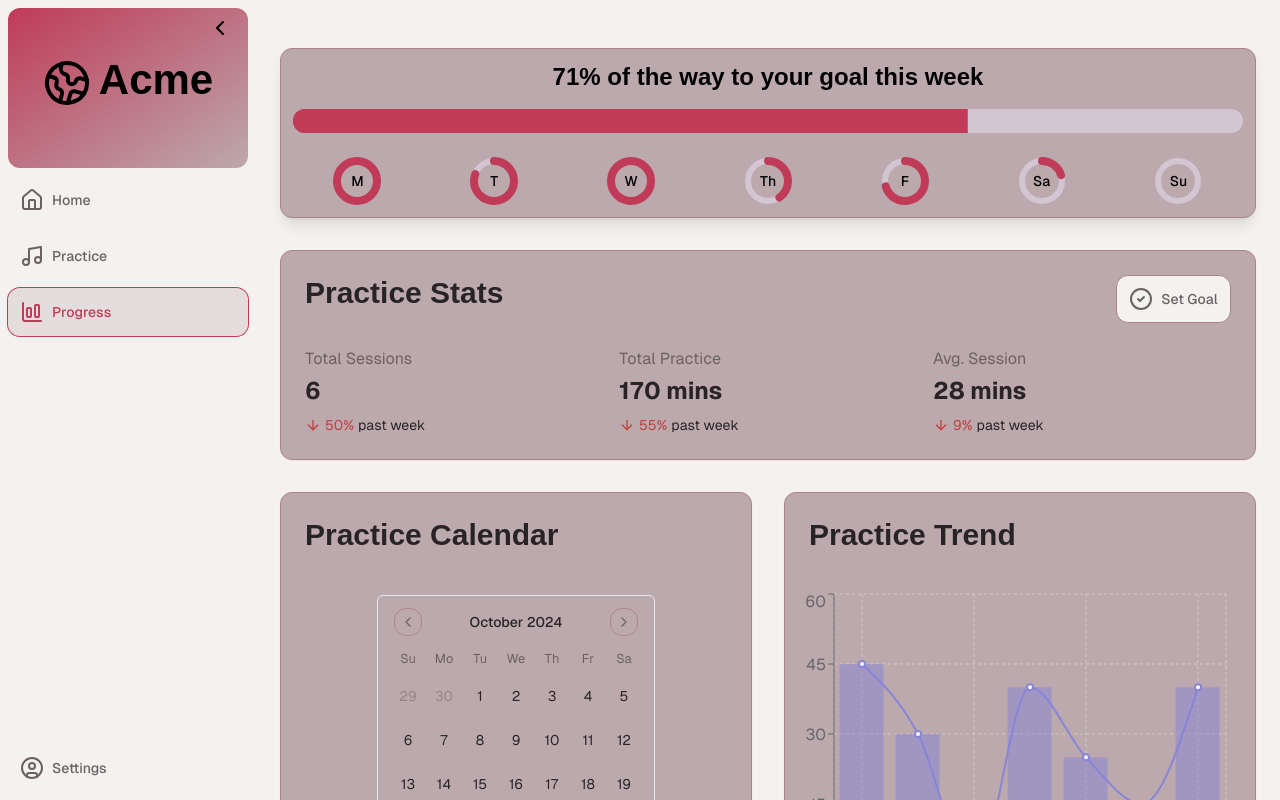
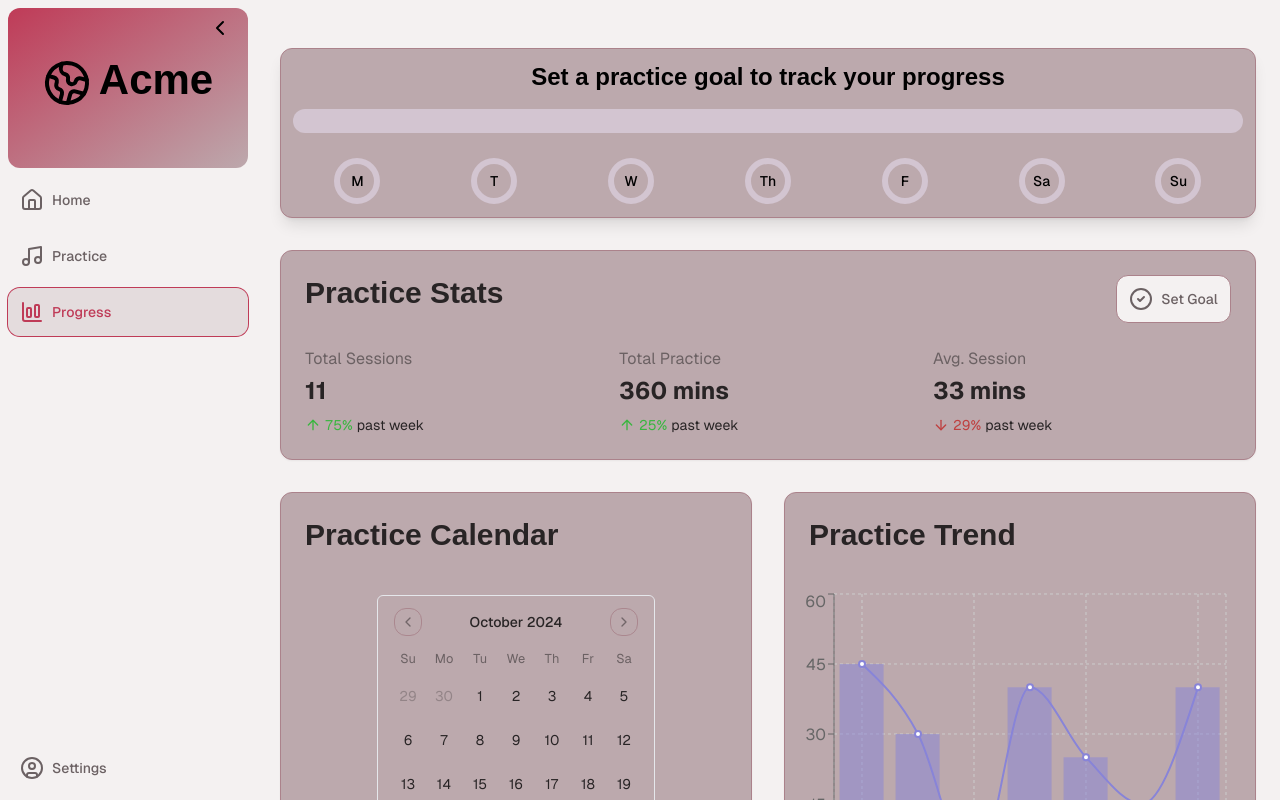
Before and after one commit to johnnywrightiv/improv-harmony-companion, a Next.js app: page /dashboard/progress in a window 1280 px wide. Built offline with nearby package versions, Linux system fonts and the light colour scheme; a web font is replaced by a local one.

Commit message:
quick start countdown

```diff
--- a/src/app/dashboard/progress/page.tsx
+++ b/src/app/dashboard/progress/page.tsx
@@ -1,11 +1,10 @@
 'use client';
 
-import React, { useMemo } from 'react';
+import React from 'react';
 import { Card, CardHeader, CardContent } from '@/components/ui/card';
 import { Calendar } from '@/components/ui/calendar';
 import { ArrowUp, ArrowDown } from 'lucide-react';
 import RecentSessions from '@/components/recent-sessions';
-import placeholderData from '@/data/placeholder-data.json';
 import {
 	Line,
 	XAxis,
@@ -18,7 +17,9 @@ import {
 } from 'recharts';
 import ProgressOverview from '@/components/progress-overview';
 import SetPracticeGoalDialog from '@/components/set-practice-goal';
+import placeholderData from '@/data/placeholder-data.json';
 
+// Helper component for trend indicators
 const TrendIndicator: React.FC<{ isPositive: boolean; value: string }> = ({
 	isPositive,
 	value,
@@ -41,7 +42,68 @@ const Progress: React.FC = () => {
 		(session) => session.userId === user.id
 	);
 
-	const practiceData = useMemo(() => {
+	// Calculate total stats (all-time)
+	const totalStats = {
+		sessions: userSessions.length,
+		practiceTime: userSessions.reduce(
+			(sum, session) => sum + session.duration / 60,
+			0
+		),
+		avgSession:
+			userSessions.length > 0
+				? userSessions.reduce(
+						(sum, session) => sum + session.duration / 60,
+						0
+					) / userSessions.length
+				: 0,
+	};
+
+	// Calculate weekly trends
+	const getWeekStats = (daysAgo: number) => {
+		const now = new Date();
+		const startDate = new Date(now.setDate(now.getDate() - daysAgo));
+
+		return userSessions
+			.filter((session) => new Date(session.date) >= startDate)
+			.reduce(
+				(stats, session) => ({
+					sessions: stats.sessions + 1,
+					practiceTime: stats.practiceTime + session.duration / 60,
+				}),
+				{ sessions: 0, practiceTime: 0 }
+			);
+	};
+
+	// Get current week and previous week stats
+	const currentWeek = getWeekStats(7);
+	const previousWeek = getWeekStats(14);
+	previousWeek.sessions -= currentWeek.sessions;
+	previousWeek.practiceTime -= currentWeek.practiceTime;
+
+	// Calculate week-over-week trends
+	const calculateTrend = (current: number, previous: number) => {
+		if (previous === 0) return 0;
+		return Math.round(((current - previous) / previous) * 100);
+	};
+
+	const trends = {
+		sessions: calculateTrend(currentWeek.sessions, previousWeek.sessions),
+		practiceTime: calculateTrend(
+			currentWeek.practiceTime,
+			previousWeek.practiceTime
+		),
+		avgSession: calculateTrend(
+			currentWeek.sessions > 0
+				? currentWeek.practiceTime / currentWeek.sessions
+				: 0,
+			previousWeek.sessions > 0
+				? previousWeek.practiceTime / previousWeek.sessions
+				: 0
+		),
+	};
+
+	// Calculate practice data for chart
+	const practiceData = React.useMemo(() => {
 		const now = new Date();
 		const oneWeekAgo = new Date(now.getTime() - 7 * 24 * 60 * 60 * 1000);
 
@@ -62,47 +124,6 @@ const Progress: React.FC = () => {
 		});
 	}, [userSessions]);
 
-	const calculateWeeklyStats = (daysAgo: number) => {
-		const endDate = new Date();
-		const startDate = new Date(
-			endDate.getTime() - daysAgo * 24 * 60 * 60 * 1000
-		);
-		const relevantSessions = userSessions.filter(
-			(session) =>
-				new Date(session.date) >= startDate && new Date(session.date) < endDate
-		);
-
-		const totalSessions = relevantSessions.length;
-		const totalPracticeTime = relevantSessions.reduce(
-			(sum, session) => sum + session.duration / 60,
-			0
-		);
-		const avgSessionDuration =
-			totalSessions > 0 ? totalPracticeTime / totalSessions : 0;
-
-		return { totalSessions, totalPracticeTime, avgSessionDuration };
-	};
-
-	const currentWeekStats = calculateWeeklyStats(7);
-	const previousWeekStats = calculateWeeklyStats(14);
-
-	const calculateTrendPercentage = (current: number, previous: number) => {
-		return previous !== 0 ? ((current - previous) / previous) * 100 : 0;
-	};
-
-	const totalSessionsTrend = calculateTrendPercentage(
-		currentWeekStats.totalSessions,
-		previousWeekStats.totalSessions
-	);
-	const totalPracticeTimeTrend = calculateTrendPercentage(
-		currentWeekStats.totalPracticeTime,
-		previousWeekStats.totalPracticeTime
-	);
-	const avgSessionDurationTrend = calculateTrendPercentage(
-		currentWeekStats.avgSessionDuration,
-		previousWeekStats.avgSessionDuration
-	);
-
 	return (
 		<div className="space-y-8">
 			<ProgressOverview />
@@ -119,13 +140,11 @@ const Progress: React.FC = () => {
 				<CardContent className="grid grid-cols-3 gap-2 md:gap-4">
 					<div>
 						<p className="mb-1 text-muted-foreground">Total Sessions</p>
-						<p className="mb-2 text-2xl font-bold">
-							{currentWeekStats.totalSessions}
-						</p>
+						<p className="mb-2 text-2xl font-bold">{totalStats.sessions}</p>
 						<div className="flex items-center text-sm">
 							<TrendIndicator
-								isPositive={totalSessionsTrend >= 0}
-								value={Math.abs(totalSessionsTrend).toFixed(0)}
+								isPositive={trends.sessions >= 0}
+								value={Math.abs(trends.sessions).toString()}
 							/>
 							<span className="ml-1">past week</span>
 						</div>
@@ -133,12 +152,12 @@ const Progress: React.FC = () => {
 					<div>
 						<p className="mb-1 text-muted-foreground">Total Practice</p>
 						<p className="mb-2 text-2xl font-bold">
-							{currentWeekStats.totalPracticeTime.toFixed(0)} mins
+							{Math.round(totalStats.practiceTime)} mins
 						</p>
 						<div className="flex items-center text-sm">
 							<TrendIndicator
-								isPositive={totalPracticeTimeTrend >= 0}
-								value={Math.abs(totalPracticeTimeTrend).toFixed(0)}
+								isPositive={trends.practiceTime >= 0}
+								value={Math.abs(trends.practiceTime).toString()}
 							/>
 							<span className="ml-1">past week</span>
 						</div>
@@ -146,12 +165,12 @@ const Progress: React.FC = () => {
 					<div>
 						<p className="mb-1 text-muted-foreground">Avg. Session</p>
 						<p className="mb-2 text-2xl font-bold">
-							{currentWeekStats.avgSessionDuration.toFixed(0)} mins
+							{Math.round(totalStats.avgSession)} mins
 						</p>
 						<div className="flex items-center text-sm">
 							<TrendIndicator
-								isPositive={avgSessionDurationTrend >= 0}
-								value={Math.abs(avgSessionDurationTrend).toFixed(0)}
+								isPositive={trends.avgSession >= 0}
+								value={Math.abs(trends.avgSession).toString()}
 							/>
 							<span className="ml-1">past week</span>
 						</div>
@@ -181,7 +200,7 @@ const Progress: React.FC = () => {
 						<h2>Practice Trend</h2>
 					</CardHeader>
 					<CardContent className="-ml-10 flex flex-grow items-center justify-center">
-						<div className=" h-80 w-full">
+						<div className="h-80 w-full">
 							<ResponsiveContainer width="100%" height="100%">
 								<ComposedChart data={practiceData}>
 									<CartesianGrid strokeDasharray="3 3" />
--- a/src/components/dashboard-home.tsx
+++ b/src/components/dashboard-home.tsx
@@ -21,9 +21,9 @@ const DashboardHome = () => {
 
 	const handleQuickStart = () => {
 		dispatch(updateConfig({ isActive: true }));
-		dispatch(setTimerMode('stopwatch'));
+		dispatch(setTimerMode('countdown'));
 		dispatch(setTimerStatus('playing'));
-		dispatch(setTimerDuration(0));
+		dispatch(setTimerDuration(1800));
 		router.push('/dashboard/practice');
 	};
 
--- a/src/components/progress-overview.tsx
+++ b/src/components/progress-overview.tsx
@@ -1,42 +1,91 @@
-'use client';
-
 import React from 'react';
 import { Progress } from '@/components/ui/progress';
 import { Circle } from 'lucide-react';
 import Link from 'next/link';
+import { useSelector } from 'react-redux';
+import { RootState } from '@/store/store';
 import placeholderData from '@/data/placeholder-data.json';
 
 export default function ProgressOverview() {
+	// Get practice goal from Redux store
+	const { dailyGoal } = useSelector(
+		(state: RootState) => state.user.settings.practiceGoal
+	);
+
+	// Get sessions from placeholder data for now
+	// In production, this would come from your data source
 	const user = placeholderData.users[0];
-	const { dailyGoal, weeklyGoal, dailyProgress, weeklyProgress } =
-		user.stats.goalTracking;
+	const userSessions = placeholderData.sessions.filter(
+		(session) => session.userId === user.id
+	);
 
-	// Frontend calculation as a fallback
-	const calculatedWeeklyProgress = dailyProgress.reduce(
-		(sum, day) => sum + day,
+	// Calculate weekly goal
+	const weeklyGoal = dailyGoal ? dailyGoal * 7 : 0;
+
+	// Get dates for the current week (Monday to Sunday)
+	const getCurrentWeekDates = () => {
+		const now = new Date();
+		const currentDay = now.getDay();
+		const diff = currentDay === 0 ? 6 : currentDay - 1; // Adjust for Monday start
+
+		const monday = new Date(now);
+		monday.setDate(now.getDate() - diff);
+		monday.setHours(0, 0, 0, 0);
+
+		const dates = [];
+		for (let i = 0; i < 7; i++) {
+			const date = new Date(monday);
+			date.setDate(monday.getDate() + i);
+			dates.push(date);
+		}
+		return dates;
+	};
+
+	// Calculate progress for each day of the current week
+	const calculateDailyProgress = () => {
+		const weekDates = getCurrentWeekDates();
+
+		return weekDates.map((date) => {
+			const dayStart = new Date(date);
+			const dayEnd = new Date(date);
+			dayEnd.setHours(23, 59, 59, 999);
+
+			const daySessions = userSessions.filter((session) => {
+				const sessionDate = new Date(session.date);
+				return sessionDate >= dayStart && sessionDate <= dayEnd;
+			});
+
+			return daySessions.reduce(
+				(total, session) => total + session.duration / 60,
+				0
+			);
+		});
+	};
+
+	const dailyProgress = calculateDailyProgress();
+	const weeklyProgress = dailyProgress.reduce(
+		(sum, minutes) => sum + minutes,
 		0
 	);
-
-	// Use backend-provided weekly progress, fall back to calculated if necessary
-	const actualWeeklyProgress =
-		weeklyProgress > 0 ? weeklyProgress : calculatedWeeklyProgress;
 
 	// Calculate overall progress percentage
 	const overallProgress =
 		weeklyGoal > 0
-			? Math.round((actualWeeklyProgress / weeklyGoal) * 100)
-			: Math.round((actualWeeklyProgress / (dailyGoal * 7)) * 100);
+			? Math.min(Math.round((weeklyProgress / weeklyGoal) * 100), 100)
+			: 0;
 
 	const daysOfWeek = ['M', 'T', 'W', 'Th', 'F', 'Sa', 'Su'];
 
 	return (
 		<div className="w-full space-y-4 rounded-[--radius] border border-border bg-secondary p-3 shadow-lg">
 			<Link href="/dashboard/progress" className="block">
-				<div className="text-center hover:underline ">
+				<div className="text-center hover:underline">
 					<h3 className="text-foreground mb-4 font-semibold">
-						{actualWeeklyProgress > 0
-							? `${overallProgress}% of the way to your goal this week`
-							: 'No progress yet this week'}
+						{!dailyGoal
+							? 'Set a practice goal to track your progress'
+							: weeklyProgress > 0
+								? `${overallProgress}% of the way to your goal this week`
+								: 'No progress yet this week 😢'}
 					</h3>
 				</div>
 
@@ -59,7 +108,10 @@ export default function ProgressOverview() {
 			<div className="flex justify-around space-x-2 pt-2">
 				{daysOfWeek.map((day, index) => {
 					const dayProgress =
-						dailyGoal > 0 ? (dailyProgress[index] / dailyGoal) * 100 : 0;
+						dailyGoal > 0
+							? Math.min((dailyProgress[index] / dailyGoal) * 100, 100)
+							: 0;
+
 					return (
 						<div key={day} className="relative">
 							<Circle size={48} className="stroke-[3] text-accent" />
@@ -84,93 +136,3 @@ export default function ProgressOverview() {
 		</div>
 	);
 }
-
-// 'use client';
-
-// import React from 'react';
-// import { Progress } from '@/components/ui/progress';
-// import { Circle } from 'lucide-react';
-// import Link from 'next/link';
-// import placeholderData from '@/data/placeholder-data.json';
-
-// export default function ProgressOverview() {
-// 	const user = placeholderData.users[0];
-// 	const { dailyGoal, weeklyGoal, dailyProgress, weeklyProgress } =
-// 		user.stats.goalTracking;
-
-// 	// Frontend calculation as a fallback
-// 	const calculatedWeeklyProgress = dailyProgress.reduce(
-// 		(sum, day) => sum + day,
-// 		0
-// 	);
-
-// 	// Use backend-provided weekly progress, fall back to calculated if necessary
-// 	const actualWeeklyProgress =
-// 		weeklyProgress > 0 ? weeklyProgress : calculatedWeeklyProgress;
-
-// 	// Calculate overall progress percentage
-// 	const overallProgress =
-// 		weeklyGoal > 0
-// 			? Math.round((actualWeeklyProgress / weeklyGoal) * 100)
-// 			: Math.round((actualWeeklyProgress / (dailyGoal * 7)) * 100);
-
-// 	const daysOfWeek = ['M', 'T', 'W', 'Th', 'F', 'Sa', 'Su'];
-
-// 	return (
-// 		<div className="w-full space-y-4 rounded-[--radius] border border-border bg-secondary p-2 shadow-lg">
-// 			<Link href="/dashboard/progress" className="block">
-// 				<div className="text-center hover:underline">
-// 					<h3 className="text-foreground mb-2 text-sm font-semibold md:text-base">
-// 						{actualWeeklyProgress > 0
-// 							? `${overallProgress}% of the way to your goal this week`
-// 							: 'No progress yet this week'}
-// 					</h3>
-// 				</div>
-
-// 				<div className="relative">
-// 					<Progress
-// 						value={overallProgress}
-// 						className="h-4 w-full rounded-[--radius] bg-accent md:h-6"
-// 					/>
-// 					{overallProgress > 0 && (
-// 						<div
-// 							className="absolute inset-0 rounded-[--radius] bg-primary"
-// 							style={{
-// 								clipPath: `polygon(0 0, ${overallProgress}% 0, ${overallProgress}% 100%, 0 100%)`,
-// 							}}
-// 						/>
-// 					)}
-// 				</div>
-// 			</Link>
-
-// 			<div className="flex justify-around space-x-1 pt-2 md:space-x-2">
-// 				{daysOfWeek.map((day, index) => {
-// 					const dayProgress =
-// 						dailyGoal > 0 ? (dailyProgress[index] / dailyGoal) * 100 : 0;
-// 					return (
-// 						<div key={day} className="relative flex flex-col items-center">
-// 							<Circle
-// 								size={36}
-// 								className="stroke-[2] text-accent md:size-48 md:stroke-[3]"
-// 							/>
-// 							{dayProgress > 0 && (
-// 								<Circle
-// 									size={36}
-// 									className="absolute inset-0 stroke-[3] text-primary md:size-48 md:stroke-[4]"
-// 									style={{
-// 										strokeDasharray: `${dayProgress * 1.2}, 120`,
-// 										transform: 'rotate(-90deg)',
-// 										transformOrigin: 'center',
-// 									}}
-// 								/>
-// 							)}
-// 							<span className="text-foreground absolute inset-0 flex items-center justify-center text-xs font-medium md:text-sm">
-// 								{day}
-// 							</span>
-// 						</div>
-// 					);
-// 				})}
-// 			</div>
-// 		</div>
-// 	);
-// }
--- a/src/data/placeholder-data.json
+++ b/src/data/placeholder-data.json
@@ -129,23 +129,23 @@
 			"sessionId": "session_000",
 			"userId": "user_001",
 			"loopId": "loop_001",
-			"name": "Morning Jazz Practice",
-			"duration": 1800,
-			"date": "2024-10-24",
+			"name": "Weekend Session",
+			"duration": 3600,
+			"date": "2024-10-13",
 			"review": {
-				"notes": "Good progress on scales",
-				"rating": 4
+				"notes": "Long weekend practice",
+				"rating": 5
 			}
 		},
 		{
 			"sessionId": "session_001",
 			"userId": "user_001",
 			"loopId": "loop_001",
-			"name": "Evening Jazz Practice",
-			"duration": 1200,
-			"date": "2024-10-23",
+			"name": "Late Practice",
+			"duration": 1500,
+			"date": "2024-10-14",
 			"review": {
-				"notes": "Short but focused session",
+				"notes": "Quick but productive",
 				"rating": 4
 			}
 		},
@@ -153,35 +153,35 @@
 			"sessionId": "session_002",
 			"userId": "user_001",
 			"loopId": "loop_001",
-			"name": "Afternoon Practice",
-			"duration": 2400,
-			"date": "2024-10-22",
+			"name": "Evening Practice",
+			"duration": 1800,
+			"date": "2024-10-15",
 			"review": {
-				"notes": "Extended rhythm work",
-				"rating": 5
+				"notes": "Good session",
+				"rating": 4
 			}
 		},
 		{
 			"sessionId": "session_003",
 			"userId": "user_001",
 			"loopId": "loop_001",
-			"name": "Quick Practice",
-			"duration": 900,
-			"date": "2024-10-21",
+			"name": "Afternoon Session",
+			"duration": 2700,
+			"date": "2024-10-16",
 			"review": {
-				"notes": "Brief warmup",
-				"rating": 3
+				"notes": "Extended practice",
+				"rating": 4
 			}
 		},
 		{
 			"sessionId": "session_004",
 			"userId": "user_001",
 			"loopId": "loop_001",
-			"name": "Late Night Session",
-			"duration": 1500,
-			"date": "2024-10-20",
+			"name": "Morning Practice",
+			"duration": 1800,
+			"date": "2024-10-17",
 			"review": {
-				"notes": "Focus on chord progressions",
+				"notes": "Regular practice",
 				"rating": 4
 			}
 		},
@@ -201,11 +201,11 @@
 			"sessionId": "session_006",
 			"userId": "user_001",
 			"loopId": "loop_001",
-			"name": "Morning Practice",
-			"duration": 1800,
-			"date": "2024-10-17",
+			"name": "Late Night Session",
+			"duration": 1500,
+			"date": "2024-10-20",
 			"review": {
-				"notes": "Regular practice",
+				"notes": "Focus on chord progressions",
 				"rating": 4
 			}
 		},
@@ -213,35 +213,35 @@
 			"sessionId": "session_007",
 			"userId": "user_001",
 			"loopId": "loop_001",
-			"name": "Afternoon Session",
-			"duration": 2700,
-			"date": "2024-10-16",
+			"name": "Quick Practice",
+			"duration": 900,
+			"date": "2024-10-21",
 			"review": {
-				"notes": "Extended practice",
-				"rating": 4
+				"notes": "Brief warmup",
+				"rating": 3
 			}
 		},
 		{
 			"sessionId": "session_008",
 			"userId": "user_001",
 			"loopId": "loop_001",
-			"name": "Evening Practice",
-			"duration": 1800,
-			"date": "2024-10-15",
+			"name": "Afternoon Practice",
+			"duration": 2400,
+			"date": "2024-10-22",
 			"review": {
-				"notes": "Good session",
-				"rating": 4
+				"notes": "Extended rhythm work",
+				"rating": 5
 			}
 		},
 		{
 			"sessionId": "session_009",
 			"userId": "user_001",
 			"loopId": "loop_001",
-			"name": "Late Practice",
-			"duration": 1500,
-			"date": "2024-10-14",
+			"name": "Evening Jazz Practice",
+			"duration": 1200,
+			"date": "2024-10-23",
 			"review": {
-				"notes": "Quick but productive",
+				"notes": "Short but focused session",
 				"rating": 4
 			}
 		},
@@ -249,36 +249,12 @@
 			"sessionId": "session_010",
 			"userId": "user_001",
 			"loopId": "loop_001",
-			"name": "Weekend Session",
-			"duration": 3600,
-			"date": "2024-10-13",
+			"name": "Morning Jazz Practice",
+			"duration": 1800,
+			"date": "2024-10-24",
 			"review": {
-				"notes": "Long weekend practice",
-				"rating": 5
-			}
-		},
-		{
-			"sessionId": "session_011",
-			"userId": "user_001",
-			"loopId": "loop_001",
-			"name": "Morning Practice",
-			"duration": 1800,
-			"date": "2024-10-12",
-			"review": {
-				"notes": "Regular practice",
+				"notes": "Good progress on scales",
 				"rating": 4
-			}
-		},
-		{
-			"sessionId": "session_012",
-			"userId": "user_001",
-			"loopId": "loop_001",
-			"name": "Quick Session",
-			"duration": 900,
-			"date": "2024-10-11",
-			"review": {
-				"notes": "Brief session",
-				"rating": 3
 			}
 		},
 		{
```
